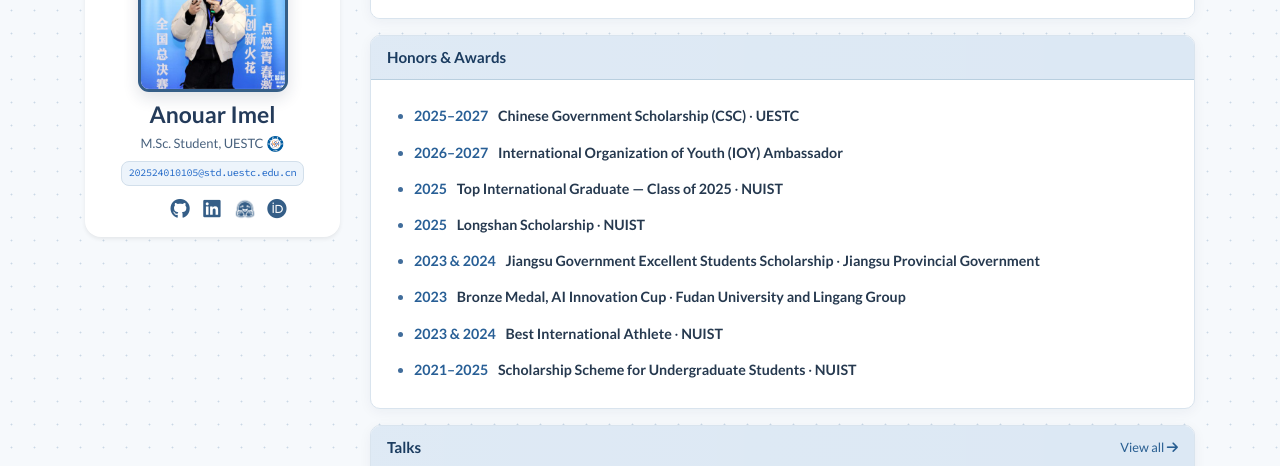
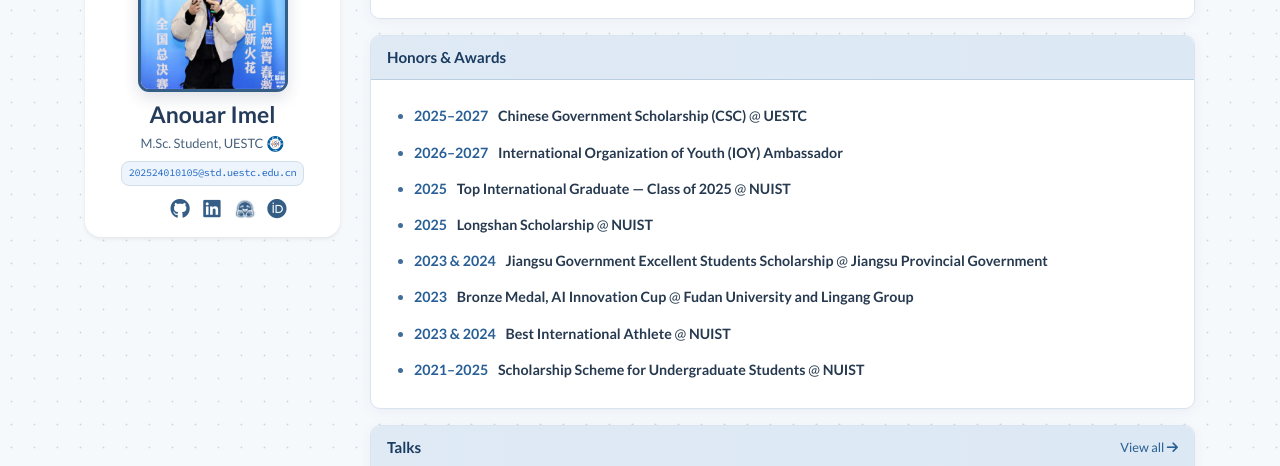
Before and after one commit to AnouarImel/AnouarImel.github.io, a Jekyll site: the page built from index.html, in a window 1280 px wide and 900 px high, scrolled down 1803 px. Shown: the part 153-619 px from the top of the window. Built offline with Jekyll 4.4.1, drawn with Linux system fonts in a browser that asks for light colours; nearby versions of some CDN libraries; a style sheet for code colours, icons or effects is not loaded.

Commit message:
Update honors_awards.html

```diff
--- a/_includes/widgets/honors_awards.html
+++ b/_includes/widgets/honors_awards.html
@@ -19,7 +19,8 @@
 
         {% if item.org %}
         <span class="honors-organization">
-          · <strong>{{ item.org }}</strong>
+          <span class="honors-at">@</span>
+          <strong>{{ item.org }}</strong>
         </span>
         {% endif %}
 
```
